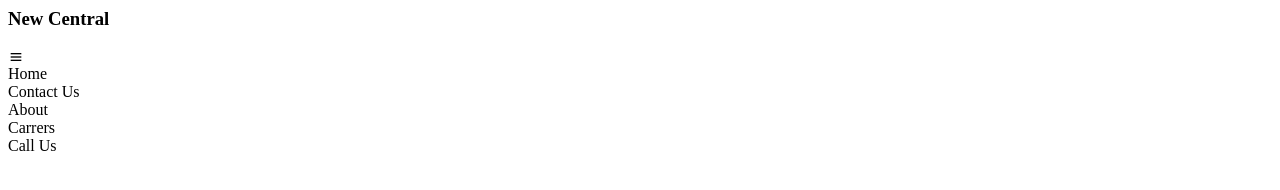
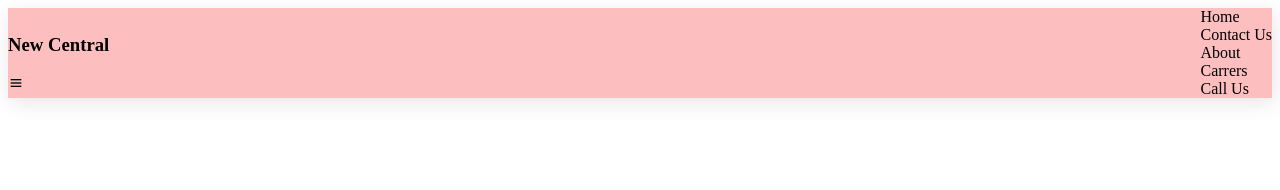
Before and after one commit to ankit3018/responsive-navbar, a plain HTML site: page index.html in a window 1280 px wide. Drawn offline with nearby package versions, Linux system fonts and the light colour scheme.

Commit message:
Update index.html

```diff
--- a/index.html
+++ b/index.html
@@ -1,7 +1,7 @@
 <html>
     <head>
         <tiitle></tiitle>
-        <link rel="stylesheet" href="../responsive navbar/styles.css">
+        <link rel="stylesheet" href="styles.css">
         <link href='https://unpkg.com/boxicons@2.0.9/css/boxicons.min.css' rel='stylesheet'>
 
     </head>
@@ -23,7 +23,7 @@
         </div>
 
         </div>
-        <script src="../responsive navbar/app.js">
+        <script src="app.js">
         </script>
     </body>
 </html>
```
